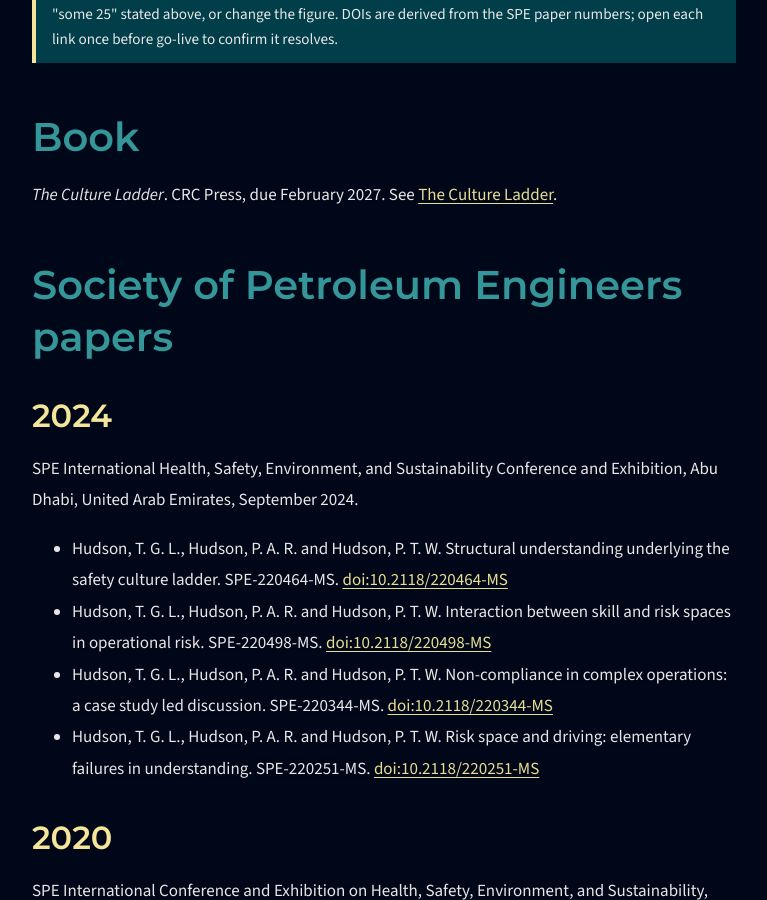
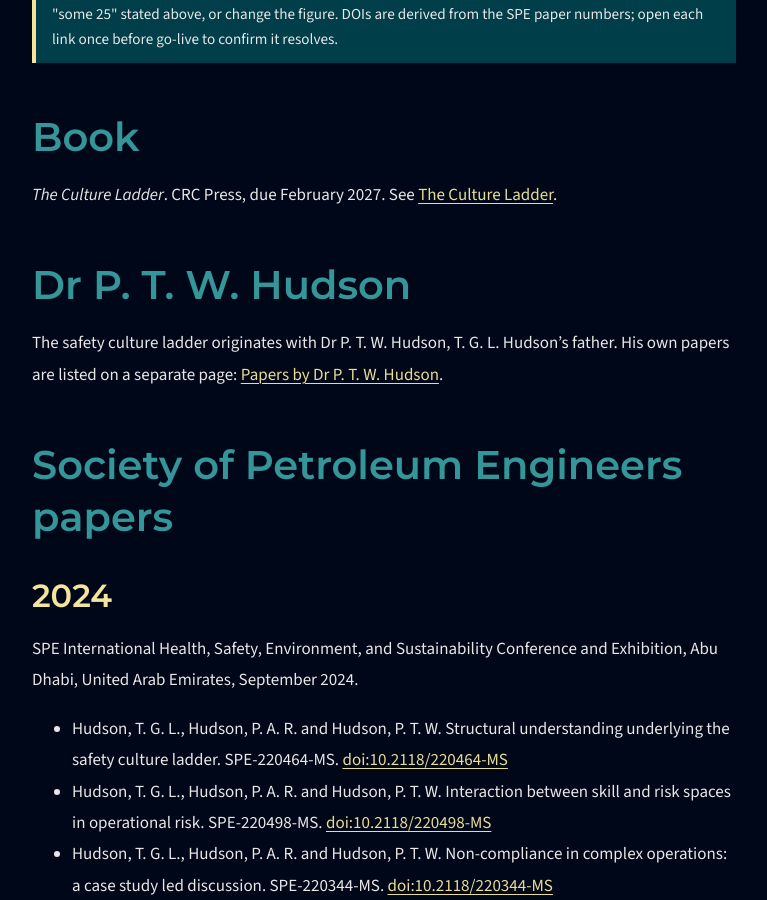
Before and after one commit to TGLHudson/Risk-culture, a Jekyll site: the page built from publications.md, in a window 1280 px wide and 900 px high, scrolled down 407 px. Shown: the whole window, without its empty margins (60-827 px from the left). Built offline with Jekyll 4.4.1, drawn with Linux system fonts in a browser that asks for light colours.

Commit message:
Add a page for Dr P. T. W. Hudson's papers
A separate page, linked from Publications, to list the published work
of the ladder's originator, with the family relationship declared. The
list itself is a placeholder until the papers are supplied.

Co-Authored-By: Claude Opus 5.5 <noreply@anthropic.com>
Claude-Session: https://claude.ai/code/session_019KvwFhKcwqphsHgBfjKmup

```diff
--- a/publications.md
+++ b/publications.md
@@ -12,6 +12,10 @@ T. G. L. Hudson, of Hudson Risk Culture (HRC), has published some 25 peer-review
 ## Book
 
 *The Culture Ladder*. CRC Press, due February 2027. See [The Culture Ladder]({{ '/culture-ladder/' | relative_url }}).
+
+## Dr P. T. W. Hudson
+
+The safety culture ladder originates with Dr P. T. W. Hudson, T. G. L. Hudson's father. His own papers are listed on a separate page: [Papers by Dr P. T. W. Hudson]({{ '/publications/p-t-w-hudson/' | relative_url }}).
 
 ## Society of Petroleum Engineers papers
 
```
Also changed, not shown: pthudson.md (added, +12 -0 lines).
